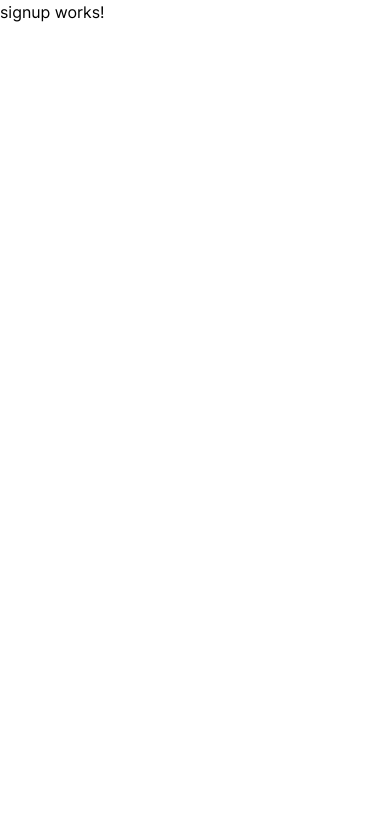
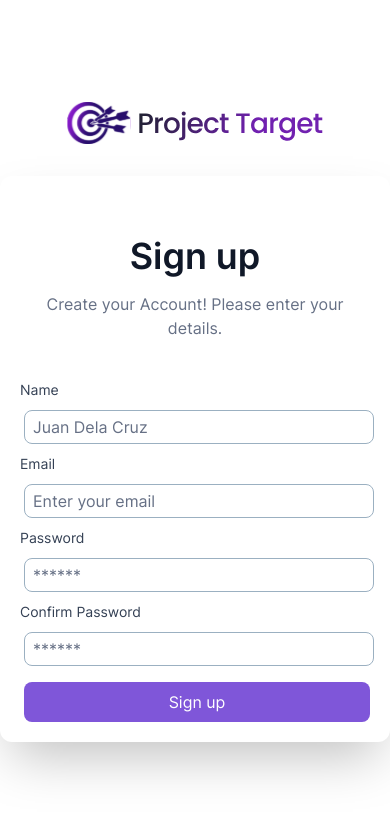
Before and after one commit to Kent-Vincent/project-target, an Angular app: page /signup in a window 390 px wide. Shown: the top 816 px of the page. Built offline with nearby package versions, Linux system fonts and the light colour scheme.

Commit message:
Added mobile responsiveness to Login Page and Signup Page

```diff
--- a/src/app/pages/login/login.component.html
+++ b/src/app/pages/login/login.component.html
@@ -1,10 +1,8 @@
-
-
-<div class="flex items-center justify-center mt-44">
+<div class="flex items-center justify-center fixed top-0 right-0 bottom-0 left-0">
+  <div>
+    <div class="flex justify-center mb-8">
       <img src="assets/images/target-logo.svg">
     </div>
-
-<div class="flex items-center justify-center fixed top-0 right-0 bottom-0 left-0">
       <div class="max-w-sm rounded-xl overflow-hidden shadow-2xl py-5 px-5">
         <div class="flex items-center justify-center mb-10 mt-10">
           <div>
@@ -12,7 +10,7 @@
               <p class="text-4xl font-semibold text-erp-gray-900">Log in</p>
             </div>
             <div class="text-center">
-          <p class="text-erp-gray-500">Welcome back! Please enter your details.</p>
+              <p class="text-erp-gray-500 mt-4">Welcome back! Please enter your details.</p>
             </div>
           </div>
         </div>
@@ -43,7 +41,6 @@
             Continue with Google
           </button>
         </div>
-
-
     </div>
   </div>
+</div>
--- a/src/app/pages/signup/signup.component.html
+++ b/src/app/pages/signup/signup.component.html
@@ -1 +1,40 @@
-<p>signup works!</p>
+<div class="flex items-center justify-center fixed top-0 right-0 bottom-0 left-0">
+    <div>
+        <div class="flex justify-center mb-8">
+            <img src="assets/images/target-logo.svg">
+        </div>
+        <div class="rounded-xl overflow-hidden shadow-2xl py-5 px-5">
+        <div class="flex items-center justify-center mb-10 mt-10">
+            <div>
+            <div class="text-center">
+                <p class="text-4xl font-semibold text-erp-gray-900">Sign up</p>
+            </div>
+            <div class="text-center">
+                <p class="text-erp-gray-500 mt-4">Create your Account! Please enter your details.</p>
+            </div>
+            </div>
+        </div>
+        <div class="input-text">
+            <p class="text-sm text-erp-gray-700">Name</p>
+            <input type="text" placeholder="Juan Dela Cruz" class="placeholder:text-erp-gray-500 w-full py-1 pl-2 ml-1 mt-2.5 border border-solid rounded-lg border-erp-gray-300">
+        </div>
+        <div class="input-text mt-2.5">
+            <p class="text-sm text-erp-gray-700">Email</p>
+            <input type="text" placeholder="Enter your email" class="placeholder:text-erp-gray-500 w-full py-1 pl-2 ml-1 mt-2.5 border border-solid rounded-lg border-erp-gray-300">
+        </div>
+        <div class="input-text mt-2.5">
+            <p class="text-sm text-erp-gray-700">Password</p>
+            <input type="password" placeholder="******" class="placeholder:text-erp-gray-500 w-full py-1 pl-2 ml-1 mt-2.5 border border-solid rounded-lg border-erp-gray-300">
+        </div>
+        <div class="input-text mt-2.5">
+            <p class="text-sm text-erp-gray-700">Confirm Password</p>
+            <input type="password" placeholder="******" class="placeholder:text-erp-gray-500 w-full py-1 pl-2 ml-1 mt-2.5 border border-solid rounded-lg border-erp-gray-300">
+        </div>
+        <div class="mt-4 ml-1">
+            <button class="w-full bg-erp-primary-600 border-none rounded-lg py-2">
+            <span class="text-white">Sign up</span>
+            </button>
+        </div>
+        </div>
+    </div>
+  </div>
```
Lines whose indentation alone changed are shown as unchanged.
